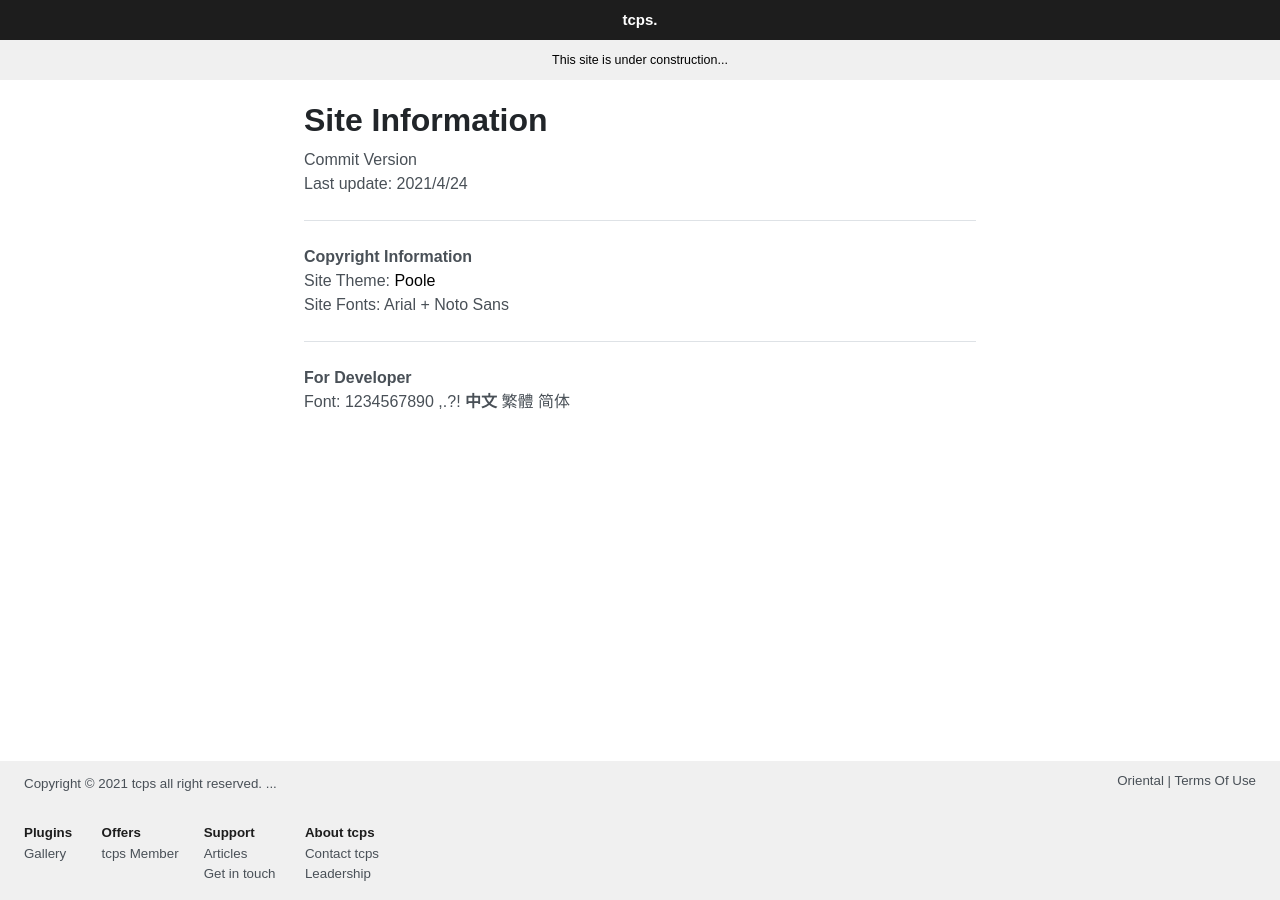
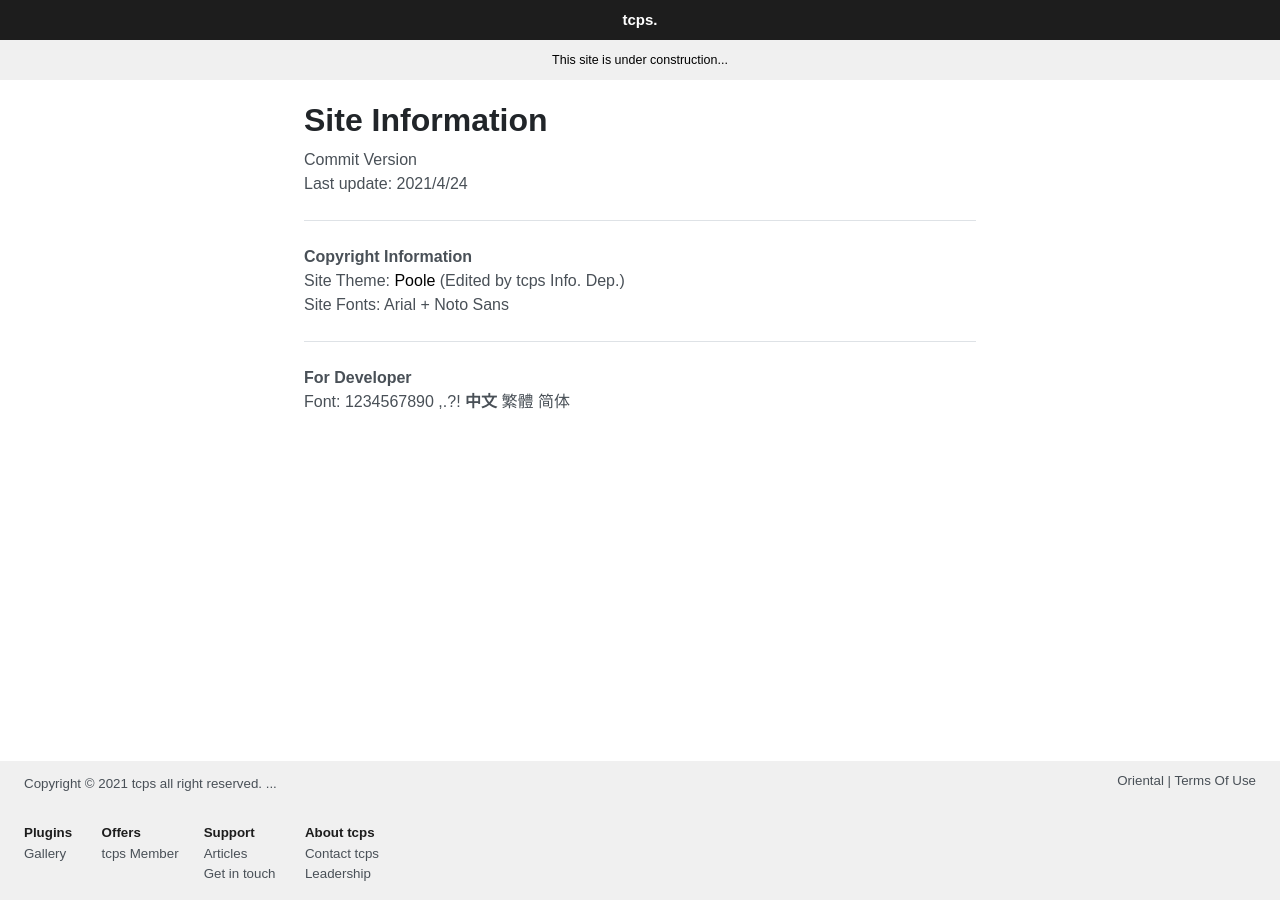
Before and after one commit to ttcps/ttcps.github.io, a Jekyll site: the page built from info.html, in a window 1280 px wide. Built offline with Jekyll 4.4.1, drawn with Linux system fonts in a browser that asks for light colours.

Commit message:
Update info.html

```diff
--- a/info.html
+++ b/info.html
@@ -9,5 +9,5 @@
 Last update: {{ site.time | date: "%Y/%-m/%-d" }}
 <hr>
 <b>Copyright Information</b>
-<p>Site Theme: <a href="https://github.com/poole/poole" style="color: black;">Poole</a><br>Site Fonts: Arial + Noto Sans</p>
+<p>Site Theme: <a href="https://github.com/poole/poole" style="color: black;">Poole</a> (Edited by tcps Info. Dep.)<br>Site Fonts: Arial + Noto Sans</p>
 <hr><b>For Developer</b><br>Font: 1234567890 ,.?! <b>中文</b> 繁體 简体</main>
```
